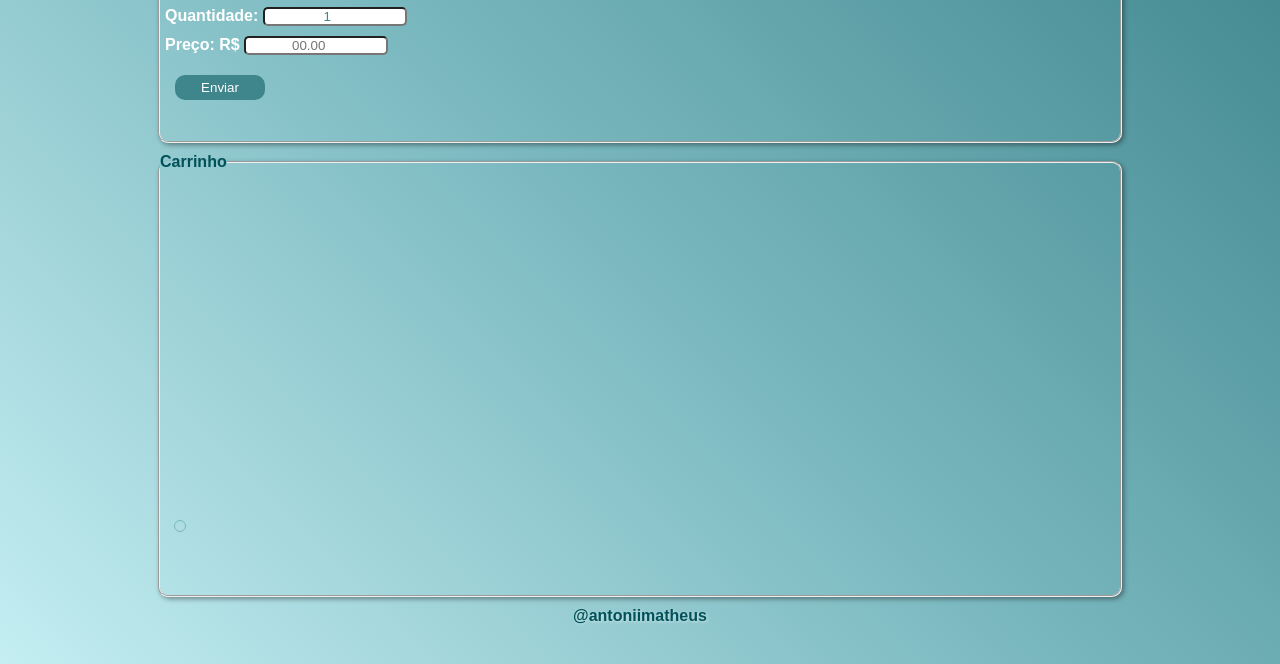
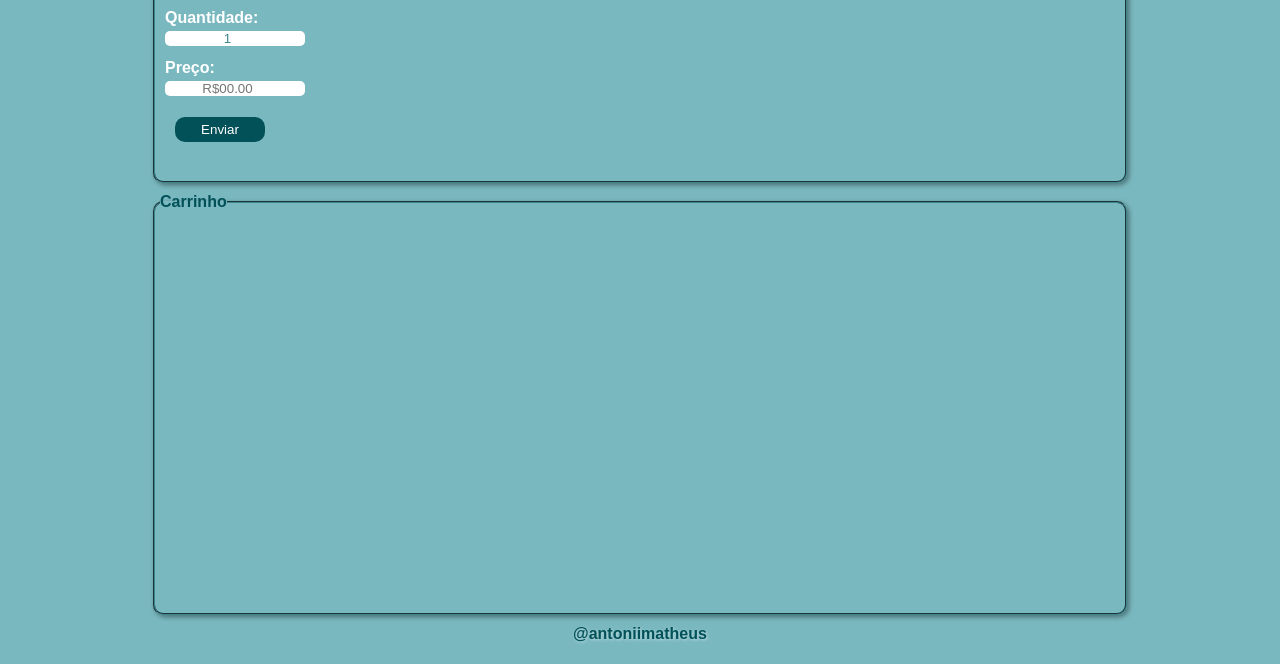
Before and after one commit to antonimatheus/carrinho-super-mercado, a plain HTML site: page index.html in a window 1280 px wide. Shown: the part 136-800 px from the top of the page. Drawn offline with Linux system fonts and the light colour scheme.

Commit message:
version v3

```diff
--- a/index.html
+++ b/index.html
@@ -137,8 +137,8 @@
                         <input type="number" name="quantidade" id="iquantidade" value="1" required>
                     </p>
                     <p>
-                        <label for="ipreço">Preço: <strong>R$</strong></label>
-                        <input type="number" name="preço" id="ipreço" placeholder="00.00" required>
+                        <label for="ipreço">Preço:</label>
+                        <input type="number" name="preço" id="ipreço" placeholder="R$00.00" required>
                     </p>
                     <p>
                         <input type="button" value="Enviar" onclick="enviar()" id="button">
@@ -157,7 +157,7 @@
         </section>
     </main>
     <footer>
-        <p>@antoniimatheus</p>
+        <p><a href="https://www.instagram.com/antoniimatheus/" target="_blank">@antoniimatheus</a></p>
     </footer>
     <script src="script.js"></script>
 </body>
--- a/style/estilo.css
+++ b/style/estilo.css
@@ -15,7 +15,8 @@
 body {
     width: 100vw;
     height: 100vh;
-    background-image: linear-gradient(45deg, var(--cor4), var(--cor3), var(--cor2));
+    /*background-image: linear-gradient(45deg, var(--cor4), var(--cor3), var(--cor2));*/
+    background-color: var(--cor3);
     font-family: Arial, Helvetica, sans-serif;
 }
 
@@ -24,11 +25,13 @@ header > h1 {
     text-shadow: 1px 1px 3px rgba(255, 255, 255, .5);
     padding-top: 15px;
     text-align: center;
-    font-size: 4.5vw;
+    font-size: 35px;
 }
 
 label {
-    transition: .5s;
+    display: flex;
+    margin: 2px 0px;
+    transition: .4s;
 }
 
 label:hover {
@@ -45,18 +48,25 @@ fieldset {
     width: 50%;
     margin: 0 auto;
     border-radius: 10px;
+    border-color: var(--cor2);
     box-shadow: 2px 2px 5px rgba(0, 0, 0, 0.397);
 }
 
 #fild1 {
-    height: 23vh;
+    display: flex;
+    flex-direction: column;
+    height: 30vh;
     width: 75vw;
+    padding: 5px;
     margin-top: 10px;
 }
 
 #fild2 {
-    height: 55vh;
+    display: flex;
+    flex-direction: column;
+    height: 51vh;
     width: 75vw;
+    padding: 5px;
     margin-top: 10px ;
 }
 
@@ -67,24 +77,25 @@ fieldset > p {
 
 }
 #res {
-    margin: 0 auto;
+    display: flex;
+
+    height: 30vh;
+    padding: 10px;
+    line-height: 20px;
     font-weight: 600;
     color: white;
-    height: 30vh;
-    padding: 10px;
 }
 
 #tot {
-    display: inline-block;
-    outline: 1px solid var(--cor3);
+    color: var(--cor1);
     border-radius: 10px;
-    margin: 90px 15px;
     padding: 5px;
-    color: var(--cor1);
+    margin-top: 80px;
     font-weight: bold;
 }
 
 input {
+    border: none;
     color: var(--cor2);
     display: inline-block;
     width: 140px;
@@ -99,21 +110,29 @@ input {
     border-radius: 10px;
     width: 90px;
     color: white;
-    background-color: var(--cor2);
-    transition: .5s;
+    background-color: var(--cor1);
+    transition: .4s;
 }
 
 #button:hover {
+    background-color: var(--cor2);
+    color: white;
 
-    background-color: var(--cor3);
-    color: var(--cor2);
-    font-weight: bold;
 }
 
 footer > p {
-    color: var(--cor1);
     text-shadow: 1px 1px 3px rgba(255, 255, 255, .5);
     margin-top: 10px;
     text-align: center;
     font-weight: bold;
 }
+
+footer > p > a {
+    text-decoration: none;
+    color: var(--cor1);
+    transition: .4s;
+}
+
+footer > p > a:hover {
+    color: var(--cor2);
+}
```
